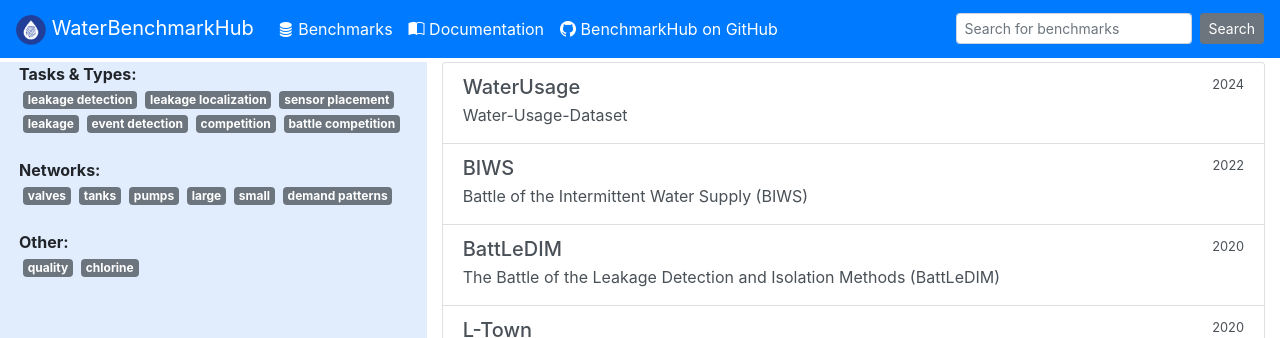
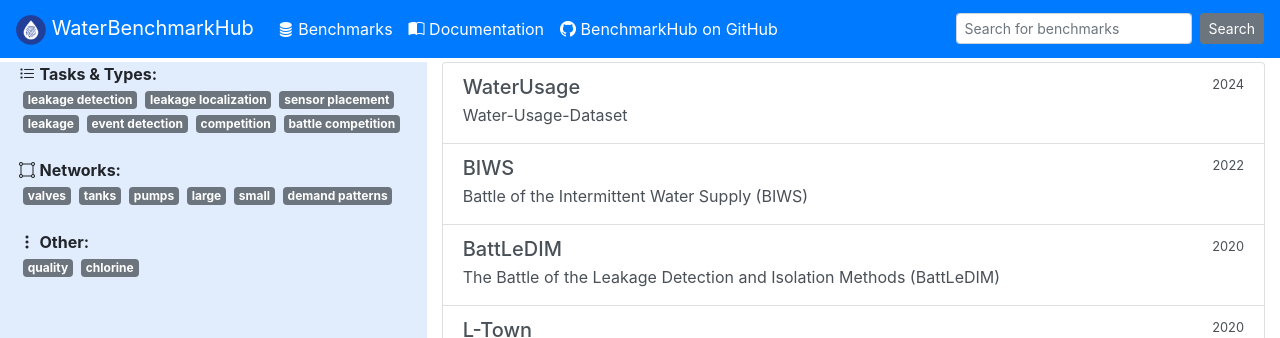
Before and after one commit to WaterFutures/WaterBenchmarkHub, a Jekyll site: the page webpage/index.html, which Jekyll copies as it is, in a window 1280 px wide. Shown: the top 338 px of the page. Built offline with Jekyll 4.4.1, drawn with Linux system fonts in a browser that asks for light colours.

Commit message:
Add icons to tag categories

```diff
--- a/webpage/index.html
+++ b/webpage/index.html
@@ -79,7 +79,10 @@
           <b-row>
             <b-col class="background-layer-light min-vh-100">
               <div class="row ml-1">
-                <b>Tasks & Types:</b>
+                <span>
+                  <i class="bi-list-task"></i>
+                  <b>Tasks & Types:</b>
+                </span>
               </div>
               <div class="row ml-1">
                 <div v-for="tag in allTagsTasks">
@@ -95,7 +98,10 @@
 
               <br>
               <div class="row ml-1">
-                <b>Networks:</b>
+                <span>
+                  <i class="bi-bounding-box-circles"></i>
+                  <b>Networks:</b>
+                </span>
               </div>
               <div class="row ml-1">
                 <div v-for="tag in allTagsNetworks">
@@ -111,7 +117,10 @@
 
               <br>
               <div class="row ml-1">
-                <b>Other:</b>
+                <span>
+                  <i class="bi-three-dots-vertical"></i>
+                  <b>Other:</b>
+                </span>
               </div>
               <div class="row ml-1">
                 <div v-for="tag in allTagsOther">
```
